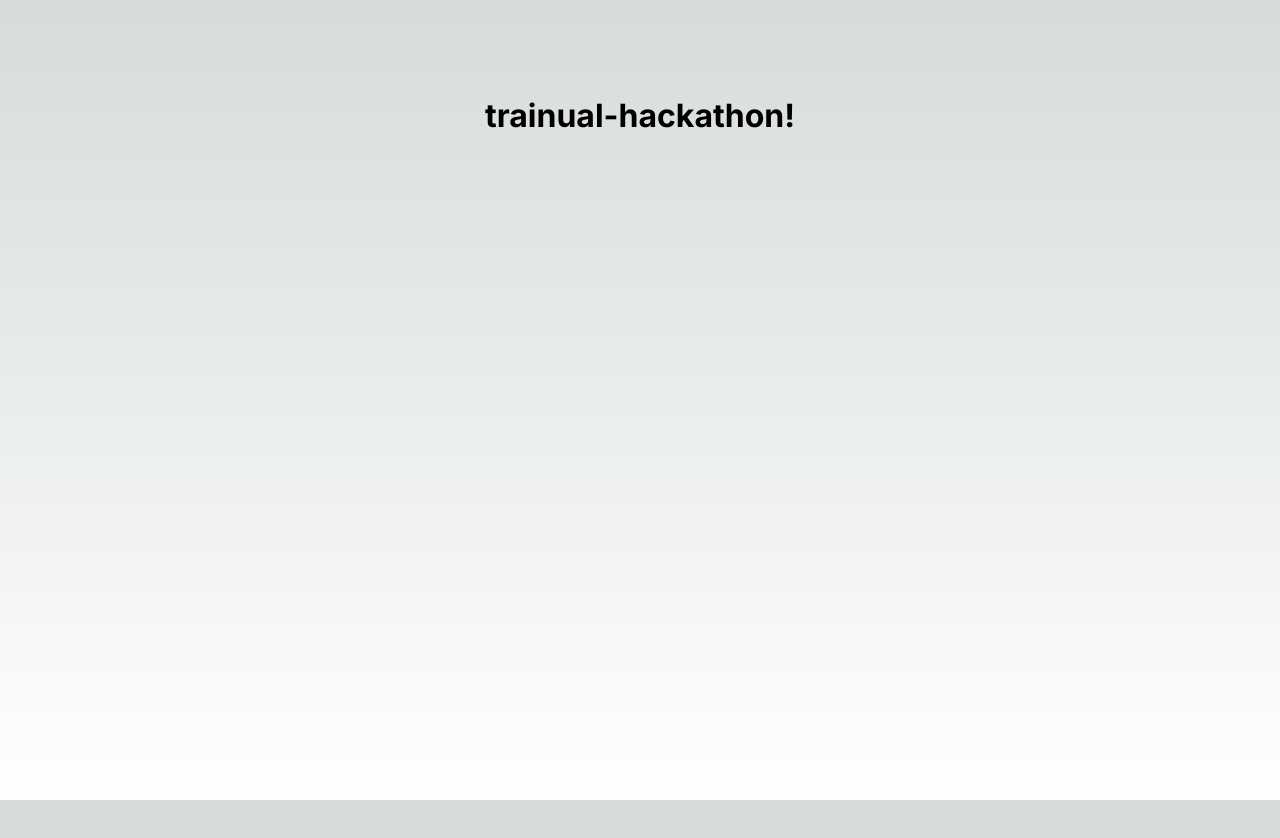
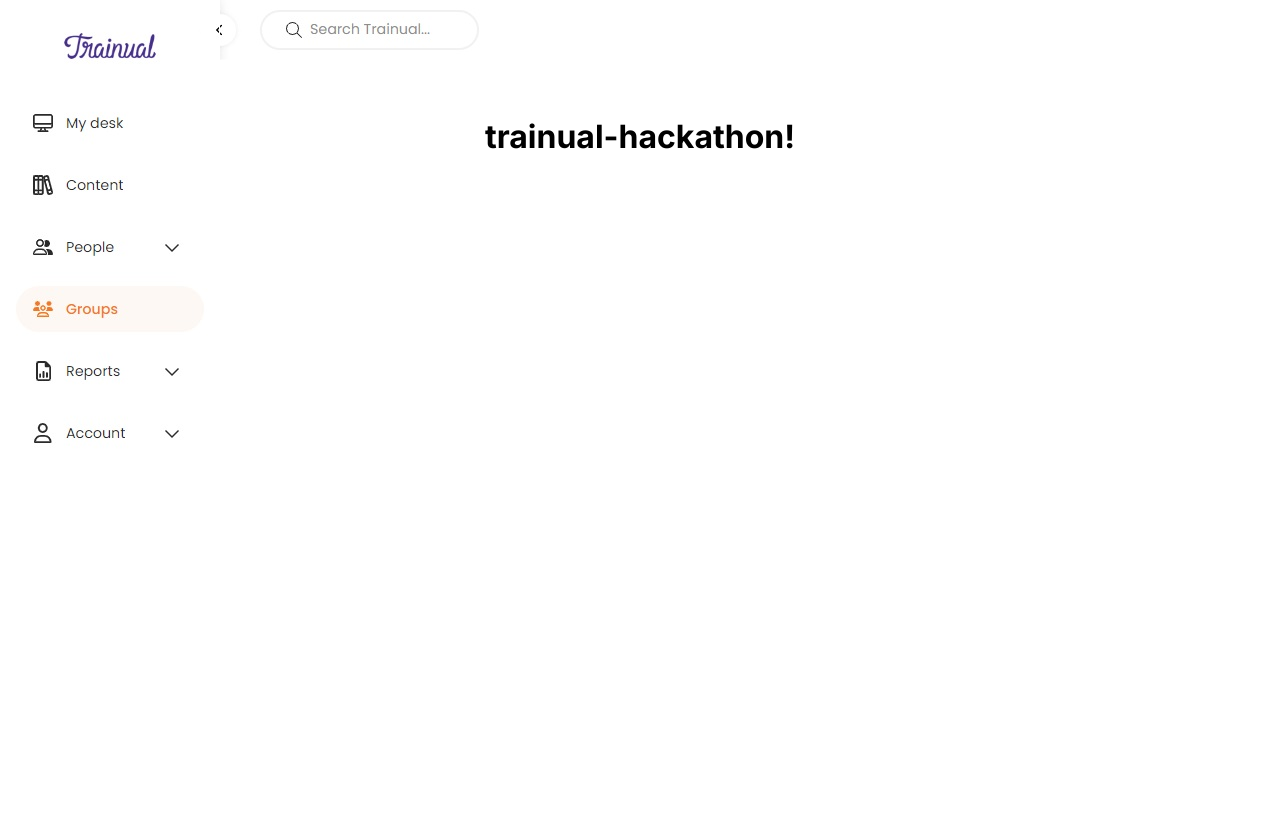
Before and after one commit to r3p1n/trainual-hackathon, a Next.js app: page / in a window 1280 px wide. Shown: the top 838 px of the page. Before the commit the page ends 800 px from the top, so only its background shows below. Built offline with nearby package versions, Linux system fonts and the light colour scheme.

Commit message:
background

```diff
--- a/app/globals.css
+++ b/app/globals.css
@@ -1,107 +1,18 @@
-:root {
-  --max-width: 1100px;
-  --border-radius: 12px;
-  --font-mono: ui-monospace, Menlo, Monaco, 'Cascadia Mono', 'Segoe UI Mono',
-    'Roboto Mono', 'Oxygen Mono', 'Ubuntu Monospace', 'Source Code Pro',
-    'Fira Mono', 'Droid Sans Mono', 'Courier New', monospace;
-
-  --foreground-rgb: 0, 0, 0;
-  --background-start-rgb: 214, 219, 220;
-  --background-end-rgb: 255, 255, 255;
-
-  --primary-glow: conic-gradient(
-    from 180deg at 50% 50%,
-    #16abff33 0deg,
-    #0885ff33 55deg,
-    #54d6ff33 120deg,
-    #0071ff33 160deg,
-    transparent 360deg
-  );
-  --secondary-glow: radial-gradient(
-    rgba(255, 255, 255, 1),
-    rgba(255, 255, 255, 0)
-  );
-
-  --tile-start-rgb: 239, 245, 249;
-  --tile-end-rgb: 228, 232, 233;
-  --tile-border: conic-gradient(
-    #00000080,
-    #00000040,
-    #00000030,
-    #00000020,
-    #00000010,
-    #00000010,
-    #00000080
-  );
-
-  --callout-rgb: 238, 240, 241;
-  --callout-border-rgb: 172, 175, 176;
-  --card-rgb: 180, 185, 188;
-  --card-border-rgb: 131, 134, 135;
-}
-
-@media (prefers-color-scheme: dark) {
-  :root {
-    --foreground-rgb: 255, 255, 255;
-    --background-start-rgb: 0, 0, 0;
-    --background-end-rgb: 0, 0, 0;
-
-    --primary-glow: radial-gradient(rgba(1, 65, 255, 0.4), rgba(1, 65, 255, 0));
-    --secondary-glow: linear-gradient(
-      to bottom right,
-      rgba(1, 65, 255, 0),
-      rgba(1, 65, 255, 0),
-      rgba(1, 65, 255, 0.3)
-    );
-
-    --tile-start-rgb: 2, 13, 46;
-    --tile-end-rgb: 2, 5, 19;
-    --tile-border: conic-gradient(
-      #ffffff80,
-      #ffffff40,
-      #ffffff30,
-      #ffffff20,
-      #ffffff10,
-      #ffffff10,
-      #ffffff80
-    );
-
-    --callout-rgb: 20, 20, 20;
-    --callout-border-rgb: 108, 108, 108;
-    --card-rgb: 100, 100, 100;
-    --card-border-rgb: 200, 200, 200;
-  }
-}
-
-* {
-  box-sizing: border-box;
-  padding: 0;
+body {
   margin: 0;
 }
 
-html,
-body {
-  max-width: 100vw;
-  overflow-x: hidden;
+header {
+  position: fixed;
+  top: 0;
+  width: 100%;
+  height: 60px;
+  background-image: url('/header.jpg');
 }
 
-body {
-  color: rgb(var(--foreground-rgb));
-  background: linear-gradient(
-      to bottom,
-      transparent,
-      rgb(var(--background-end-rgb))
-    )
-    rgb(var(--background-start-rgb));
+nav {
+  position: fixed;
+  width: 220px;
+  height: 100vh;
+  background-image: url('/nav.jpg');
 }
-
-a {
-  color: inherit;
-  text-decoration: none;
-}
-
-@media (prefers-color-scheme: dark) {
-  html {
-    color-scheme: dark;
-  }
-}
--- a/app/layout.js
+++ b/app/layout.js
@@ -11,7 +11,15 @@
 export default function RootLayout({ children }) {
   return (
     <html lang="en">
-      <body className={inter.className}>{children}</body>
+      <body className={inter.className}>
+        <header></header>
+        <div>
+          <nav></nav>
+          <main></main>
+        </div>
+        {children}
+      </body>
+
     </html>
   )
 }
```
Also changed, not shown: public/header.jpg (added), public/nav.jpg (added).
